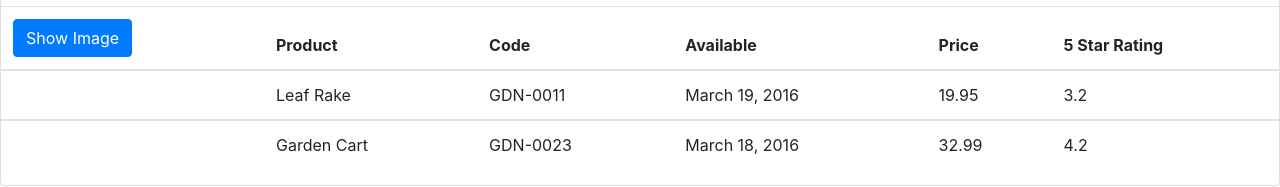
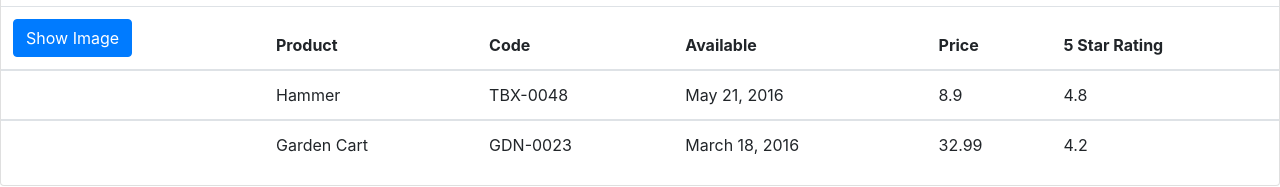
Before and after one commit to sdts24/APM, an Angular app: page / in a window 1280 px wide. Shown: the part 222-409 px from the top of the page. Built offline with nearby package versions, Linux system fonts and the light colour scheme.

Commit message:
Cambio de Producto

```diff
--- a/src/app/products/product-list.component.ts
+++ b/src/app/products/product-list.component.ts
@@ -11,16 +11,16 @@ export class ProductListComponent
     showImage: boolean = false;
     products: any[]  =
     [
-        {
-            "productId": 1,
-            "productName": "Leaf Rake",
-            "productCode": "GDN-0011",
-            "releaseDate": "March 19, 2016",
-            "description": "Leaf rake with 48-inch wooden handle.",
-            "price": 19.95,
-            "starRating": 3.2,
-            "imageUrl": "https://openclipart.org/image/300px/svg_to_png/26215/Anonymous_Leaf_Rake.png"
-          },
+      {
+        "productId": 5,
+        "productName": "Hammer",
+        "productCode": "TBX-0048",
+        "releaseDate": "May 21, 2016",
+        "description": "Curved claw steel hammer",
+        "price": 8.9,
+        "starRating": 4.8,
+        "imageUrl": "https://openclipart.org/image/300px/svg_to_png/73/rejon_Hammer.png"
+      },
           {
             "productId": 2,
             "productName": "Garden Cart",
```
